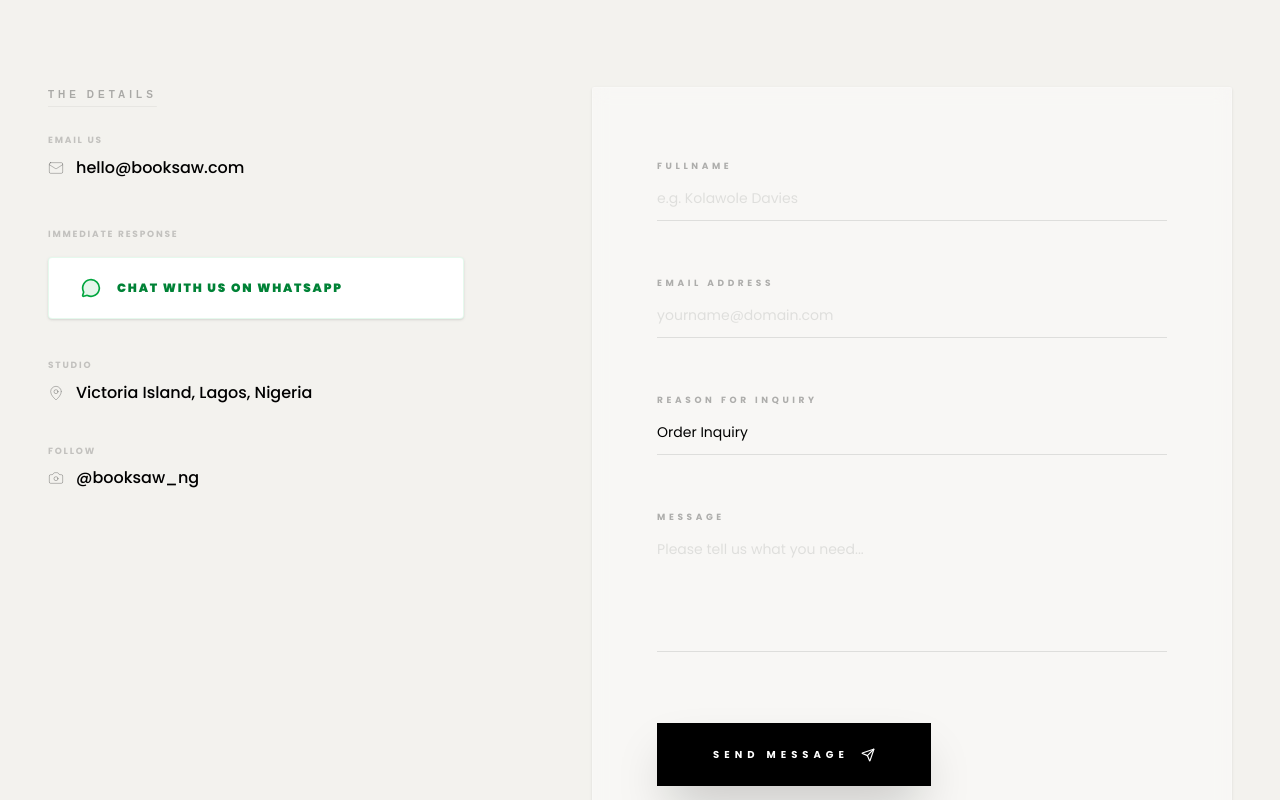
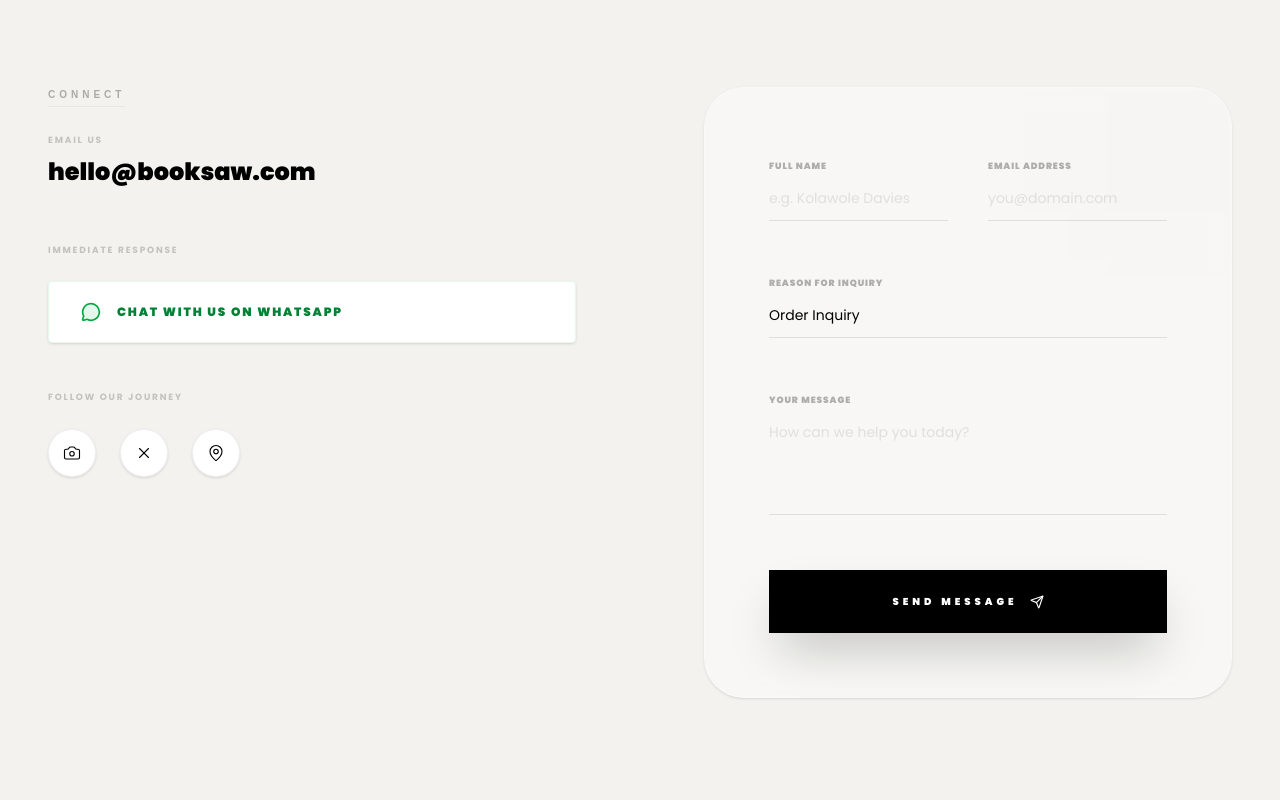
Before and after one commit to olabanji12-ojo/Tomibookstore, a React (Vite) app: page /contact in a window 1280 px wide. Shown: the part 400-1200 px from the top of the page. Built offline with nearby package versions, Linux system fonts and the light colour scheme; a web font is replaced by a local one.

Commit message:
formspree

```diff
--- a/package.json
+++ b/package.json
@@ -14,7 +14,8 @@
     "lucide-react": "^1.8.0",
     "react": "^19.2.4",
     "react-dom": "^19.2.4",
-    "react-router-dom": "^7.14.1"
+    "react-router-dom": "^7.14.1",
+    "sweetalert2": "^11.26.24"
   },
   "devDependencies": {
     "@eslint/js": "^9.39.4",
--- a/src/pages/Contact.tsx
+++ b/src/pages/Contact.tsx
@@ -1,9 +1,8 @@
 import { useState } from 'react';
-import { motion, AnimatePresence } from 'framer-motion';
-import { Mail, MessageCircle, MapPin, Send, Camera } from 'lucide-react';
+import Swal from 'sweetalert2';
+import { MessageCircle, MapPin, Send, Camera, X } from 'lucide-react';
 
 const Contact = () => {
-  const [isSubmitted, setIsSubmitted] = useState(false);
   const [formData, setFormData] = useState({
     name: '',
     email: '',
@@ -11,17 +10,74 @@ const Contact = () => {
     message: ''
   });
 
-  const handleSubmit = (e: React.FormEvent) => {
+  const [isSending, setIsSending] = useState(false);
+
+  const handleChange = (e: React.ChangeEvent<HTMLInputElement | HTMLTextAreaElement | HTMLSelectElement>) => {
+    setFormData({ ...formData, [e.target.name]: e.target.value });
+  };
+
+  const validateForm = () => {
+    const emailRegex = /^[^\s@]+@[^\s@]+\.[^\s@]+$/;
+    if (!formData.name.trim()) return false;
+    if (!formData.email.trim() || !emailRegex.test(formData.email)) return false;
+    if (!formData.message.trim()) return false;
+    return true;
+  };
+
+  const handleSubmit = async (e: React.FormEvent) => {
     e.preventDefault();
-    console.log('Form Content:', formData);
-    setIsSubmitted(true);
-    // Success state resets form after short delay or keeps it clear
+
+    if (!validateForm()) {
+      Swal.fire({
+        icon: 'error',
+        title: 'Invalid Input',
+        text: 'Please fill out all fields correctly.',
+        background: '#ffffff',
+        color: '#000000',
+        confirmButtonColor: '#000000',
+      });
+      return;
+    }
+
+    setIsSending(true);
+
+    try {
+      const response = await fetch('https://formspree.io/f/xdklqkde', {
+        method: 'POST',
+        headers: { 'Accept': 'application/json', 'Content-Type': 'application/json' },
+        body: JSON.stringify(formData),
+      });
+
+      if (response.ok) {
+        Swal.fire({
+          icon: 'success',
+          title: 'Message Sent!',
+          text: 'Thank you for your message. Our curator will get back to you soon!',
+          background: '#ffffff',
+          color: '#000000',
+          confirmButtonColor: '#000000',
+        });
         setFormData({ name: '', email: '', subject: 'Order Inquiry', message: '' });
+      } else {
+        throw new Error('Form submission failed');
+      }
+    } catch (error) {
+      Swal.fire({
+        icon: 'error',
+        title: 'Oops...',
+        text: 'Something went wrong. Please try again or email us directly.',
+        background: '#ffffff',
+        color: '#000000',
+        confirmButtonColor: '#000000',
+      });
+    } finally {
+      setIsSending(false);
+    }
   };
 
   return (
-    <section className="bg-[#f3f2ee] min-h-screen pt-24 pb-20 px-8 md:px-12">
-      <div className="max-w-[1200px] mx-auto pb-20">
+    <section id="contact" className="bg-[#f3f2ee] min-h-screen pt-24 pb-32 px-8 md:px-12">
+      <div className="max-w-[1200px] mx-auto">
 
         {/* Header Section */}
         <div className="text-center mb-20 md:mb-32">
@@ -35,28 +91,27 @@ const Contact = () => {
           <div className="w-16 h-px bg-black/10 mx-auto mt-10" />
         </div>
 
-        <div className="flex flex-col md:flex-row gap-20 lg:gap-32">
+        <div className="grid lg:grid-cols-2 gap-20 lg:gap-32">
 
-          {/* Left Column: Trust Info */}
-          <div className="w-full md:w-[40%] flex flex-col gap-12 text-center md:text-left">
-            <div>
-              <h3 className="font-mona text-[10px] font-black uppercase tracking-[0.4em] text-black/30 mb-8 underline decoration-black/5 underline-offset-8">
-                The Details
+          {/* Left Column: Info Section */}
+          <div className="space-y-16 text-center md:text-left">
+            <div className="space-y-8">
+              <h3 className="font-mona text-[10px] font-black uppercase tracking-[0.4em] text-black/30 underline decoration-black/5 underline-offset-8">
+                Connect
               </h3>
 
-              <div className="space-y-10">
-                {/* Email Link */}
-                <a href="mailto:hello@booksaw.com" className="flex flex-col gap-2 group hover:opacity-70 transition-opacity">
-                  <span className="font-poppins text-[9px] font-bold uppercase tracking-[0.2em] text-black/20">Email Us</span>
-                  <div className="flex items-center gap-3 justify-center md:justify-start">
-                    <Mail size={16} strokeWidth={1} className="text-black/40" />
-                    <span className="font-poppins text-base font-medium text-black">hello@booksaw.com</span>
+              <div className="space-y-12">
+                {/* Email */}
+                <div className="group">
+                  <p className="font-poppins text-[9px] font-bold uppercase tracking-[0.2em] text-black/20 mb-2">Email Us</p>
+                  <a href="mailto:hello@booksaw.com" className="font-poppins text-xl md:text-2xl font-black text-black hover:opacity-60 transition-opacity">
+                    hello@booksaw.com
+                  </a>
                 </div>
-                </a>
 
                 {/* WhatsApp Link (Priority) */}
                 <div className="pt-2">
-                   <p className="font-poppins text-[9px] font-bold uppercase tracking-[0.2em] text-black/20 mb-4 text-center md:text-left">Immediate Response</p>
+                   <p className="font-poppins text-[9px] font-bold uppercase tracking-[0.2em] text-black/20 mb-6">Immediate Response</p>
                    <a
                     href="https://wa.me/2348000000000?text=Hello%20BookSaw%2C%20I%20have%20a%20question..."
                     target="_blank"
@@ -68,21 +123,19 @@ const Contact = () => {
                   </a>
                 </div>
 
-                {/* Location */}
-                <div className="flex flex-col gap-2">
-                  <span className="font-poppins text-[9px] font-bold uppercase tracking-[0.2em] text-black/20">Studio</span>
-                  <div className="flex items-center gap-3 justify-center md:justify-start">
-                    <MapPin size={16} strokeWidth={1} className="text-black/40" />
-                    <span className="font-poppins text-base font-medium text-black">Victoria Island, Lagos, Nigeria</span>
-                  </div>
-                </div>
-
-                {/* Instagram Mock with available icon */}
-                <div className="flex flex-col gap-2">
-                  <span className="font-poppins text-[9px] font-bold uppercase tracking-[0.2em] text-black/20">Follow</span>
-                  <div className="flex items-center gap-3 justify-center md:justify-start">
-                    <Camera size={16} strokeWidth={1} className="text-black/40" />
-                    <span className="font-poppins text-base font-medium text-black">@booksaw_ng</span>
+                {/* Follow Us */}
+                <div className="space-y-6">
+                   <p className="font-poppins text-[9px] font-bold uppercase tracking-[0.2em] text-black/20">Follow Our Journey</p>
+                   <div className="flex justify-center md:justify-start gap-6">
+                      <a href="#" className="w-12 h-12 rounded-full bg-white border border-black/5 flex items-center justify-center text-black hover:bg-black hover:text-white transition-all duration-300 shadow-sm">
+                        <Camera size={18} strokeWidth={1.5} />
+                      </a>
+                      <a href="#" className="w-12 h-12 rounded-full bg-white border border-black/5 flex items-center justify-center text-black hover:bg-black hover:text-white transition-all duration-300 shadow-sm">
+                        <X size={18} strokeWidth={1.5} />
+                      </a>
+                      <a href="#" className="w-12 h-12 rounded-full bg-white border border-black/5 flex items-center justify-center text-black hover:bg-black hover:text-white transition-all duration-300 shadow-sm">
+                        <MapPin size={18} strokeWidth={1.5} />
+                      </a>
                    </div>
                 </div>
               </div>
@@ -90,39 +143,44 @@ const Contact = () => {
           </div>
 
           {/* Right Column: Premium Form */}
-          <div className="w-full md:w-[60%] bg-white/40 backdrop-blur-sm p-8 md:p-16 rounded-[2px] shadow-sm border border-white/20">
-            {!isSubmitted ? (
-               <form onSubmit={handleSubmit} className="flex flex-col gap-12">
-                  <div className="space-y-3">
-                    <label className="font-poppins text-[9px] font-bold uppercase tracking-[0.4em] text-black/30">FullName</label>
+          <div className="bg-white/40 backdrop-blur-sm p-8 md:p-16 rounded-[2.5rem] relative overflow-hidden group border border-white/20 shadow-sm">
+            <div className="absolute top-0 right-0 w-32 h-32 bg-black/[0.02] blur-3xl pointer-events-none" />
+
+            <form onSubmit={handleSubmit} className="space-y-12 relative z-10">
+              <div className="grid sm:grid-cols-2 gap-10">
+                <div className="space-y-3 group">
+                  <label className="font-poppins text-[9px] font-black uppercase tracking-widest text-black/30 group-focus-within:text-black transition-colors">Full Name</label>
                   <input
                     required
                     type="text"
+                    name="name"
+                    value={formData.name}
+                    onChange={handleChange}
+                    className="w-full bg-transparent border-b border-black/10 py-3 text-black font-poppins text-base md:text-sm focus:outline-none focus:border-black transition-colors placeholder:text-black/10"
                     placeholder="e.g. Kolawole Davies"
-                      value={formData.name}
-                      onChange={(e) => setFormData({...formData, name: e.target.value})}
-                      className="w-full bg-transparent border-b border-black/10 py-3 font-poppins text-base md:text-sm focus:border-black outline-none transition-all placeholder:text-black/10"
                   />
                 </div>
-
-                  <div className="space-y-3">
-                    <label className="font-poppins text-[9px] font-bold uppercase tracking-[0.4em] text-black/30">Email Address</label>
+                <div className="space-y-3 group">
+                  <label className="font-poppins text-[9px] font-black uppercase tracking-widest text-black/30 group-focus-within:text-black transition-colors">Email Address</label>
                   <input
                     required
                     type="email"
-                      placeholder="yourname@domain.com"
+                    name="email"
                     value={formData.email}
-                      onChange={(e) => setFormData({...formData, email: e.target.value})}
-                      className="w-full bg-transparent border-b border-black/10 py-3 font-poppins text-base md:text-sm focus:border-black outline-none transition-all placeholder:text-black/10"
+                    onChange={handleChange}
+                    className="w-full bg-transparent border-b border-black/10 py-3 text-black font-poppins text-base md:text-sm focus:outline-none focus:border-black transition-colors placeholder:text-black/10"
+                    placeholder="you@domain.com"
                   />
                 </div>
+              </div>
 
-                  <div className="space-y-3">
-                    <label className="font-poppins text-[9px] font-bold uppercase tracking-[0.4em] text-black/30">Reason for inquiry</label>
+              <div className="space-y-3 group">
+                <label className="font-poppins text-[9px] font-black uppercase tracking-widest text-black/30 group-focus-within:text-black transition-colors">Reason for inquiry</label>
                 <select
+                  name="subject"
                   value={formData.subject}
-                      onChange={(e) => setFormData({...formData, subject: e.target.value})}
-                      className="w-full bg-transparent border-b border-black/10 py-3 font-poppins text-base md:text-sm focus:border-black outline-none cursor-pointer appearance-none transition-all"
+                  onChange={handleChange}
+                  className="w-full bg-transparent border-b border-black/10 py-3 font-poppins text-base md:text-sm focus:outline-none focus:border-black cursor-pointer appearance-none transition-all text-black"
                 >
                   <option>Order Inquiry</option>
                   <option>Bulk Purchase</option>
@@ -130,56 +188,34 @@ const Contact = () => {
                 </select>
               </div>
 
-                  <div className="space-y-3">
-                    <label className="font-poppins text-[9px] font-bold uppercase tracking-[0.4em] text-black/30">Message</label>
+              <div className="space-y-3 group">
+                <label className="font-poppins text-[9px] font-black uppercase tracking-widest text-black/30 group-focus-within:text-black transition-colors">Your Message</label>
                 <textarea
                   required
-                      rows={5}
-                      placeholder="Please tell us what you need..."
+                  name="message"
+                  rows={4}
                   value={formData.message}
-                      onChange={(e) => setFormData({...formData, message: e.target.value})}
-                      className="w-full bg-transparent border-b border-black/10 py-3 font-poppins text-base md:text-sm focus:border-black outline-none transition-all resize-none placeholder:text-black/10"
+                  onChange={handleChange}
+                  className="w-full bg-transparent border-b border-black/10 py-3 text-black font-poppins text-base md:text-sm focus:outline-none focus:border-black transition-colors placeholder:text-black/10 resize-none"
+                  placeholder="How can we help you today?"
                 />
               </div>
 
-                  <div className="mt-4">
               <button
                 type="submit"
-                      className="relative overflow-hidden group w-full md:w-auto px-14 py-6 bg-black text-white font-poppins text-[10px] font-bold uppercase tracking-[0.5em] transition-all cursor-pointer shadow-2xl"
+                disabled={isSending}
+                className="relative overflow-hidden group w-full py-6 bg-black text-white font-poppins text-[10px] font-black uppercase tracking-[0.4em] transition-all cursor-pointer shadow-2xl disabled:opacity-50 disabled:cursor-not-allowed"
               >
                 <span className="relative z-10 flex items-center justify-center gap-3">
-                        Send Message
+                  {isSending ? 'Sending Inquiry...' : 'Send Message'}
                   <Send size={14} className="group-hover:translate-x-1 group-hover:-translate-y-1 transition-transform" />
                 </span>
                 {/* Slide-up hover effect */}
                 <div className="absolute inset-0 bg-neutral-800 transition-transform duration-500 translate-y-full group-hover:translate-y-0" />
               </button>
+            </form>
           </div>
-               </form>
-            ) : (
-              <AnimatePresence>
-                <motion.div
-                  initial={{ opacity: 0, y: 20 }}
-                  animate={{ opacity: 1, y: 0 }}
-                  className="py-20 text-center"
-                >
-                  <div className="w-16 h-16 bg-black text-white rounded-full flex items-center justify-center mx-auto mb-8 shadow-2xl shadow-black/20">
-                    <Send size={24} />
-                  </div>
-                  <h2 className="font-mona text-2xl font-black text-black uppercase tracking-tight mb-4">Thank You!</h2>
-                  <p className="font-poppins text-sm text-black/50 leading-relaxed mb-12 max-w-xs mx-auto">
-                    We've captured your message. Our curator will get back to you within 24 hours.
-                  </p>
-                  <button
-                    onClick={() => setIsSubmitted(false)}
-                    className="font-poppins text-[9px] font-bold uppercase tracking-[0.4em] border-b border-black/20 pb-1 cursor-pointer hover:border-black transition-all text-black/40 hover:text-black"
-                  >
-                    Send another inquiry
-                  </button>
-                </motion.div>
-              </AnimatePresence>
-            )}
-          </div>
+
         </div>
       </div>
     </section>
```
Also changed, not shown: 1 other file (tests, documents, lock files or other folders). Lines whose indentation alone changed are shown as unchanged.
